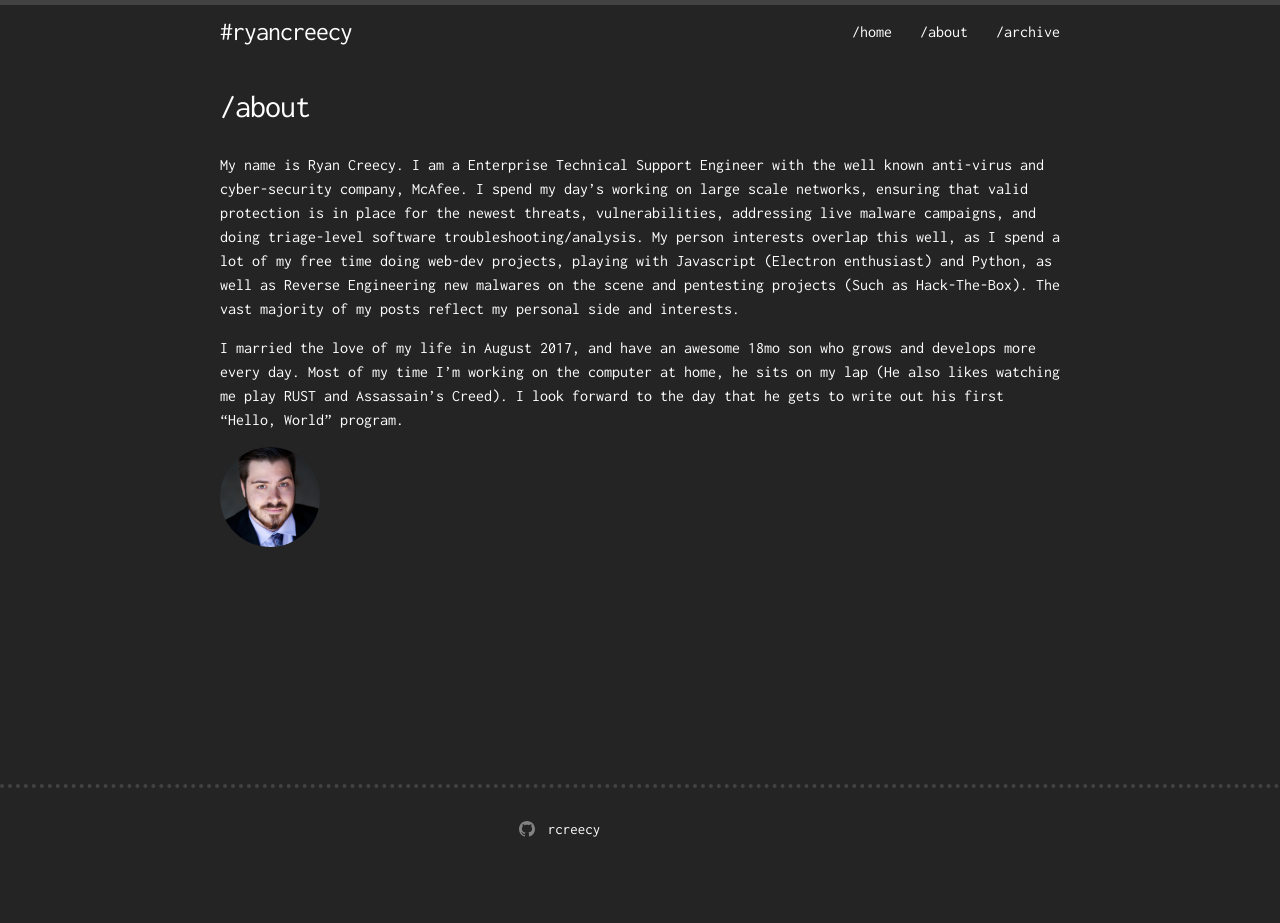
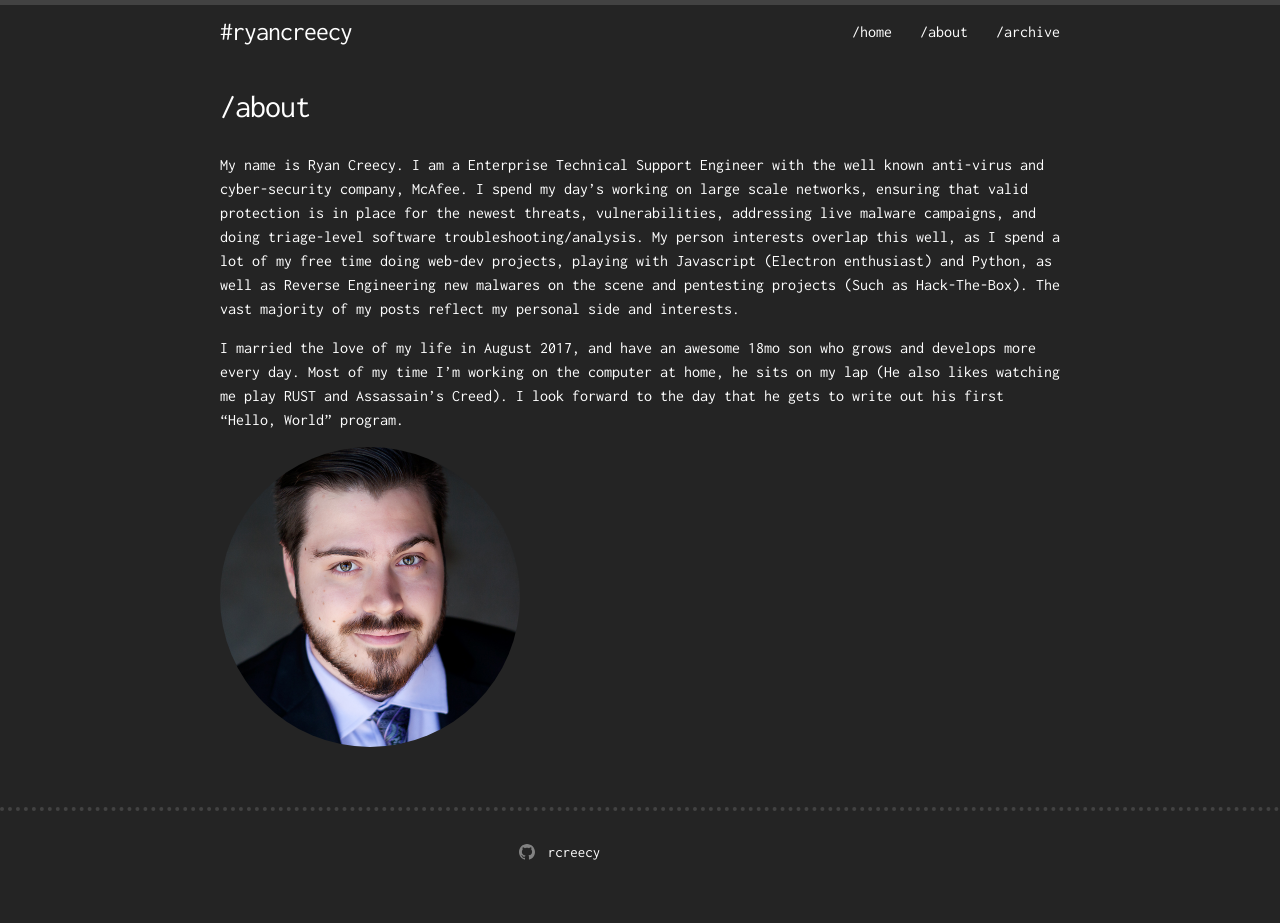
Before and after one commit to rcreecy/ryancreecy, a Jekyll site: the page built from about.md, in a window 1280 px wide. Built offline with Jekyll 4.4.1, drawn with Linux system fonts in a browser that asks for light colours; before the commit the page ends 900 px from its top, so only the background shows below that.

```diff
--- a/_sass/style/_layout.scss
+++ b/_sass/style/_layout.scss
@@ -103,8 +103,9 @@
 img.headshot {
   object-fit: cover;
   border-radius: 50%;
-  height: 100px;
-  width: 100px;
+  height: 300px;
+  width: 300px;
+  float: center;
 }
 
 /**
```
